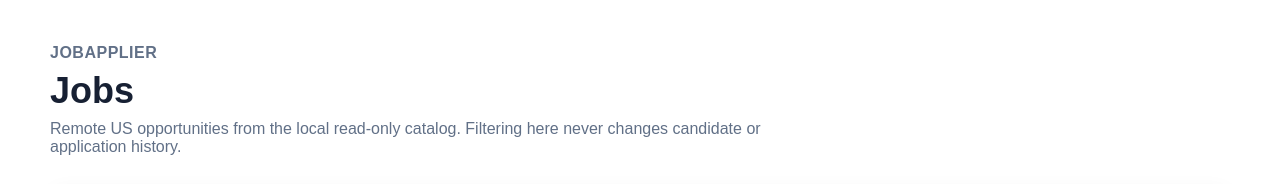
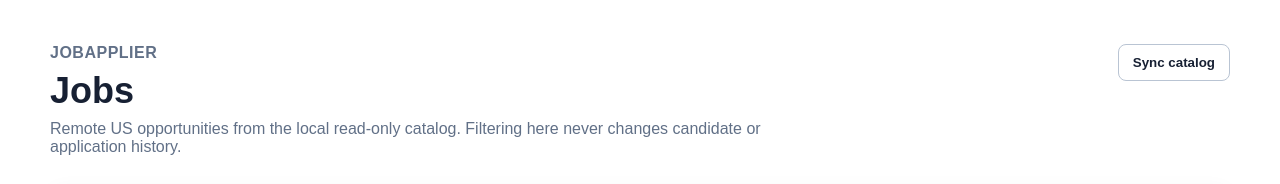
Before and after one commit to SapioBeasley/jobApplier, a Next.js app: page /jobs in a window 1280 px wide. Shown: the top 184 px of the page. Built offline with nearby package versions, Linux system fonts and the light colour scheme; no server answers; the database is empty.

Commit message:
feat: add catalog sync control to jobs page

```diff
--- a/src/app/jobs/page.tsx
+++ b/src/app/jobs/page.tsx
@@ -64,6 +64,7 @@ export default async function JobsPage({ searchParams }: JobsPageProps) {
     lifecycleStatus: first(params.status),
     quickApply: first(params.quickApply),
   };
+  const syncStatus = first(params.sync);
 
   let jobs;
   let allJobs;
@@ -85,6 +86,8 @@ export default async function JobsPage({ searchParams }: JobsPageProps) {
   return (
     <main style={shell}>
       <header style={{ marginBottom: 28 }}>
+        <div style={{ display: "flex", justifyContent: "space-between", gap: 20, alignItems: "start" }}>
+          <div>
             <p style={{ margin: 0, color: "#617087", fontWeight: 700, letterSpacing: 0.5 }}>
               JOBAPPLIER
             </p>
@@ -92,6 +95,42 @@ export default async function JobsPage({ searchParams }: JobsPageProps) {
             <p style={{ margin: 0, color: "#617087", maxWidth: 760 }}>
               Remote US opportunities from the local read-only catalog. Filtering here never changes candidate or application history.
             </p>
+          </div>
+
+          <form action="/api/catalog/sync" method="post">
+            <button
+              type="submit"
+              style={{
+                border: "1px solid #b9c4d3",
+                borderRadius: 8,
+                padding: "10px 14px",
+                background: "#fff",
+                color: "#172033",
+                fontWeight: 700,
+                cursor: "pointer",
+                whiteSpace: "nowrap",
+              }}
+            >
+              Sync catalog
+            </button>
+          </form>
+        </div>
+
+        {syncStatus === "updated" ? (
+          <p style={{ margin: "12px 0 0", color: "#22633b", fontWeight: 700 }}>
+            Catalog updated from GitHub Release.
+          </p>
+        ) : null}
+        {syncStatus === "current" ? (
+          <p style={{ margin: "12px 0 0", color: "#526078", fontWeight: 700 }}>
+            Local catalog is already current.
+          </p>
+        ) : null}
+        {syncStatus === "failed" ? (
+          <p style={{ margin: "12px 0 0", color: "#9b2c2c", fontWeight: 700 }}>
+            Catalog sync failed. The existing local catalog was preserved.
+          </p>
+        ) : null}
       </header>
 
       <section style={{ ...panel, marginBottom: 24 }} aria-label="Job filters">
@@ -235,8 +274,8 @@ export default async function JobsPage({ searchParams }: JobsPageProps) {
                     <span>{job.lifecycleStatus}</span>
                     <span>·</span>
                     <span>{job.applicationType}</span>
-                    {posted ? <><span>·</span><span>Posted {posted}</span></> : null}
-                    {job.sources.length > 0 ? <><span>·</span><span>{job.sources.map(displaySource).join(", ")}</span></> : null}
+                    {posted ? <span>· Posted {posted}</span> : null}
+                    {job.sources.length > 0 ? <span>· {job.sources.map(displaySource).join(", ")}</span> : null}
                   </div>
 
                   <div style={{ marginTop: 16 }}>
```
Lines whose indentation alone changed are shown as unchanged.
